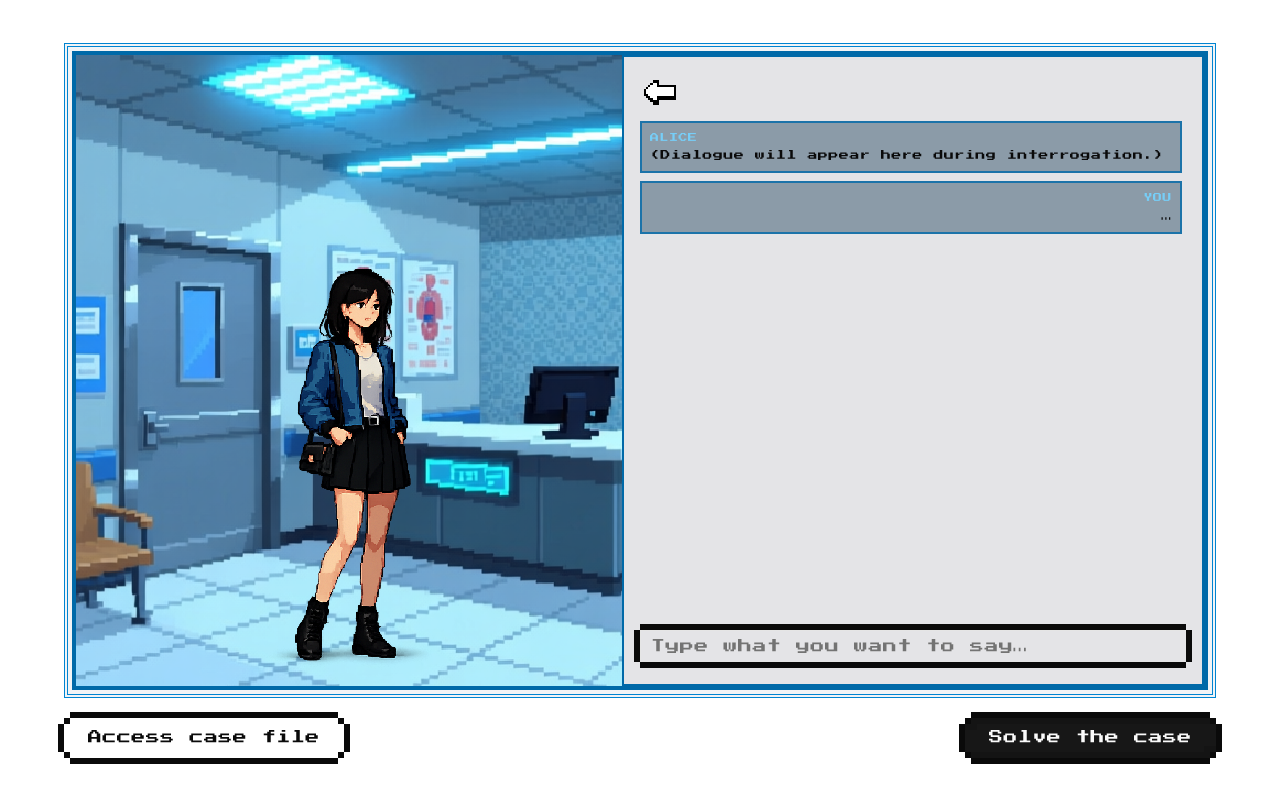
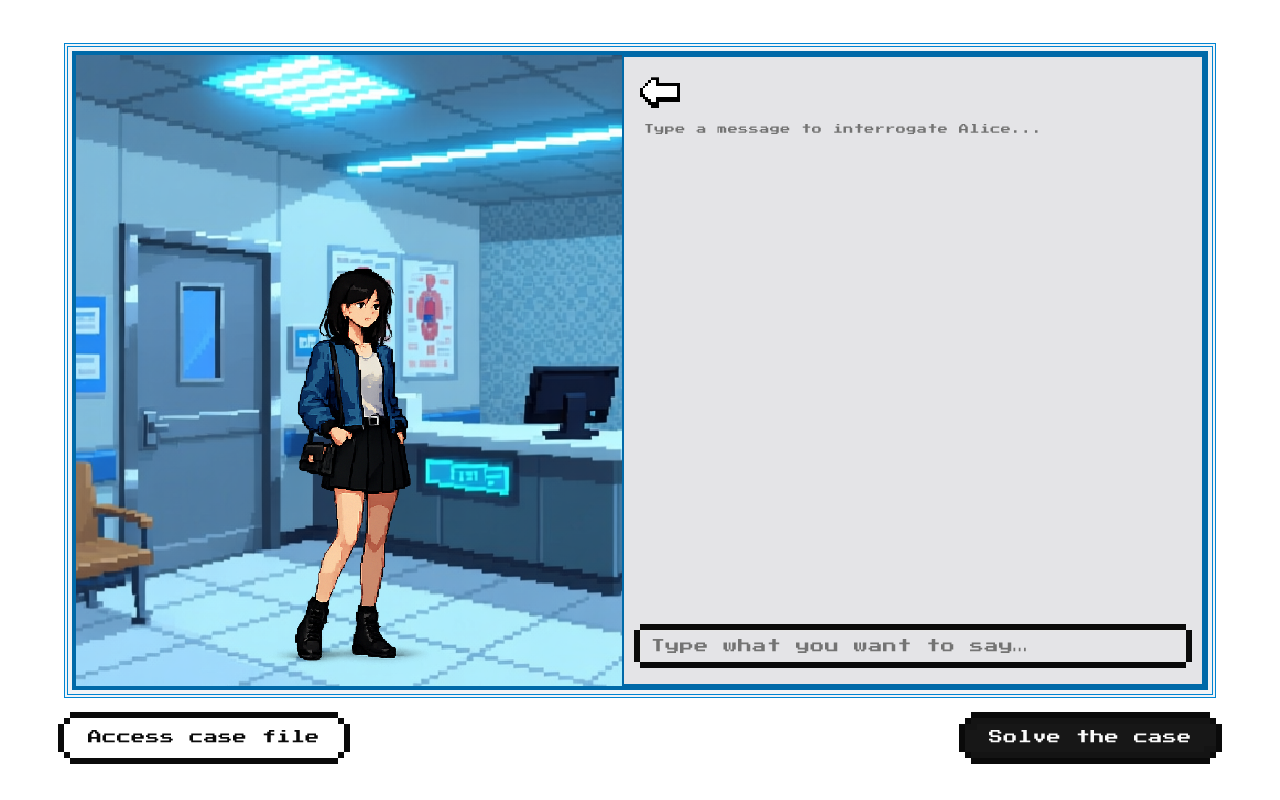
Before and after one commit to BruceHuangQQ/lies-lies-mystery, a Next.js app: page /game in a window 1280 px wide. Both pictures are taken after a click on the button 324 px from the left and 470 px from the top of the page. Built offline with nearby package versions, Linux system fonts and the light colour scheme.

Commit message:
[FEAT] Simulate interrogation

```diff
--- a/app/game/page.tsx
+++ b/app/game/page.tsx
@@ -3,8 +3,8 @@
 import { useState } from "react";
 import Image from "next/image";
 
+import { InterrogationChat } from "@/components/interrogation-chat";
 import { Button } from "@/components/ui/8bit/button";
-import { Input } from "@/components/ui/8bit/input";
 import {
   Dialog,
   DialogClose,
@@ -21,7 +21,6 @@ import {
   SelectTrigger,
   SelectValue,
 } from "@/components/ui/8bit/select";
-import { DialogueLine } from "@/components/dialogue-line";
 import { cn } from "@/lib/utils";
 
 import caseContent from "@/data/case-file.json";
@@ -38,6 +37,7 @@ const SUSPECT_LAYOUT = [
 export default function GamePage() {
   const suspects = caseContent.suspects;
   const [selectedSuspectId, setSelectedSuspectId] = useState<string | null>(null);
+
   const selectedSuspect =
     selectedSuspectId === null ? null : suspects.find((s) => s.id === selectedSuspectId) ?? null;
 
@@ -72,6 +72,7 @@ export default function GamePage() {
                       src={s.image}
                       alt=""
                       fill
+                      sizes="(max-width: 896px) 24vw, 300px"
                       className="object-contain object-bottom pixelated transition duration-150 ease-out group-hover:scale-[1.05] group-hover:brightness-110 group-hover:drop-shadow-md group-hover:-translate-y-0.5 group-active:scale-[0.98]"
                     />
                   </button>
@@ -99,26 +100,19 @@ export default function GamePage() {
                       type="button"
                       aria-label="Back to suspects"
                       onClick={() => setSelectedSuspectId(null)}
-                      className="flex h-10 w-10 shrink-0 items-center justify-center bg-transparent cursor-pointer"
+                      className="group flex h-10 w-10 shrink-0 cursor-pointer items-center justify-center rounded-sm bg-transparent transition duration-150 ease-out focus-visible:outline-none focus-visible:ring-2 focus-visible:ring-ring focus-visible:ring-offset-2 focus-visible:ring-offset-zinc-200"
                     >
                       <Image
                         src="/arrow.png"
                         alt=""
                         width={32}
                         height={32}
-                        className="pixelated"
+                        className="h-auto w-auto pixelated transition duration-150 ease-out group-hover:scale-110 group-hover:brightness-110 group-hover:drop-shadow-md group-active:scale-95"
                       />
                     </button>
-                    <div className="retro flex min-h-0 flex-1 flex-col gap-2 overflow-y-auto pr-1 text-[10px]">
-                      <DialogueLine speaker={selectedSuspect.name}>
-                        (Dialogue will appear here during interrogation.)
-                      </DialogueLine>
-                      <DialogueLine speaker="You">…</DialogueLine>
-                    </div>
-                    <Input
-                      placeholder="Type what you want to say…"
-                      aria-label="Your message"
-                      className="w-full shrink-0"
+                    <InterrogationChat
+                      key={selectedSuspectId!}
+                      suspectName={selectedSuspect.name}
                     />
                   </div>
                 </div>
--- a/components/dialogue-line.tsx
+++ b/components/dialogue-line.tsx
@@ -15,11 +15,20 @@ export function DialogueLine({
   return (
     <div
       className={cn(
-        "border-2 border-sky-700/80 bg-sky-950/40 p-2",
-        isYou ? "text-right" : "text-left"
+        "border-2 p-2",
+        isYou
+          ? "border-sky-700/80 bg-sky-950/40 text-right"
+          : "border-chart-1/80 bg-chart-1/15 text-left"
       )}
     >
-      <p className="retro mb-1 text-[9px] uppercase tracking-wide text-sky-300/90">{speaker}</p>
+      <p
+        className={cn(
+          "retro mb-1 text-[9px] uppercase tracking-wide",
+          isYou ? "text-sky-300/90" : "text-chart-1"
+        )}
+      >
+        {speaker}
+      </p>
       <p className="retro text-[10px] leading-relaxed text-foreground">{children}</p>
     </div>
   );
--- /dev/null
+++ b/components/interrogation-chat.tsx
@@ -0,0 +1,95 @@
+"use client";
+
+import { type SubmitEvent, useEffect, useRef, useState } from "react";
+
+import { DialogueLine } from "@/components/dialogue-line";
+import { Input } from "@/components/ui/8bit/input";
+import { Spinner } from "@/components/ui/8bit/spinner";
+
+const REPLY_DELAY_MS = 1800;
+
+type ChatLine = { id: string; speaker: string; text: string };
+
+export function InterrogationChat({ suspectName }: { suspectName: string }) {
+  const [messages, setMessages] = useState<ChatLine[]>([]);
+  const [draft, setDraft] = useState("");
+  const [isResponding, setIsResponding] = useState(false);
+  const transcriptRef = useRef<HTMLDivElement>(null);
+  const replyTimeoutRef = useRef<ReturnType<typeof setTimeout> | null>(null);
+
+  useEffect(() => {
+    return () => {
+      if (replyTimeoutRef.current) clearTimeout(replyTimeoutRef.current);
+    };
+  }, []);
+
+  useEffect(() => {
+    transcriptRef.current?.lastElementChild?.scrollIntoView({ behavior: "smooth", block: "end" });
+  }, [messages.length, isResponding]);
+
+  function handleSubmit(e: SubmitEvent<HTMLFormElement>) {
+    e.preventDefault();
+    const text = draft.trim();
+    if (!text || isResponding) return;
+
+    const userLine: ChatLine = {
+      id: crypto.randomUUID(),
+      speaker: "You",
+      text,
+    };
+    setMessages((prev) => [...prev, userLine]);
+    setDraft("");
+    setIsResponding(true);
+
+    //I asked AI to create a reply delay for suspects
+    if (replyTimeoutRef.current) clearTimeout(replyTimeoutRef.current);
+    replyTimeoutRef.current = setTimeout(() => {
+      replyTimeoutRef.current = null;
+      const suspectLine: ChatLine = {
+        id: crypto.randomUUID(),
+        speaker: suspectName,
+        text: "haha",
+      };
+      setMessages((prev) => [...prev, suspectLine]);
+      setIsResponding(false);
+    }, REPLY_DELAY_MS);
+  }
+
+  return (
+    <>
+      <div
+        ref={transcriptRef}
+        className="flex min-h-0 flex-1 flex-col gap-2 overflow-y-auto pr-1 text-[10px]"
+      >
+        {messages.length === 0 && !isResponding ? (
+          <p className="px-1 text-muted-foreground">Type a message to interrogate {suspectName}...</p>
+        ) : (
+          <>
+            {messages.map((m) => (
+              <DialogueLine key={m.id} speaker={m.speaker}>
+                {m.text}
+              </DialogueLine>
+            ))}
+            {isResponding ? (
+              <DialogueLine speaker={suspectName}>
+                <span className="inline-flex items-center text-chart-1">
+                  <Spinner variant="diamond"/>
+                </span>
+              </DialogueLine>
+            ) : null}
+          </>
+        )}
+      </div>
+      <form onSubmit={handleSubmit} className="shrink-0" aria-busy={isResponding}>
+        <Input
+          value={draft}
+          onChange={(e) => setDraft(e.target.value)}
+          placeholder="Type what you want to say…"
+          aria-label="Your message"
+          disabled={isResponding}
+          className="w-full shrink-0 disabled:opacity-60"
+        />
+      </form>
+    </>
+  );
+}
--- a/data/case-file.json
+++ b/data/case-file.json
@@ -5,8 +5,6 @@
   "story": "Victor Hale is dead.\n\nA powerful tech entrepreneur, found lifeless in his own penthouse late at night.\n\nNo forced entry. No signs of struggle. Just a quiet, calculated murder.\n\nYou arrive at the scene. Something feels off.\n\nSecurity logs confirm it—only three people had access to the penthouse that night.\n\nAnd now, they sit before you.",
   "instructionBadge": "HOW TO PLAY",
   "howToPlay": "Understand the case by reviewing the situation and each suspect’s background. Interrogate every suspect about alibis, motives, and relationships. Compare what they say and watch for contradictions. Pick up clues as they surface during questioning. When you are ready, make one accusation and choose a single suspect as the murderer.",
-  "ctaLabel": "Start game",
-  "ctaHref": "/",
   "suspects": [
     { "id": "alice", "name": "Alice", "image": "/suspect/alice.png" },
     { "id": "ben", "name": "Ben", "image": "/suspect/ben.png" },
```
